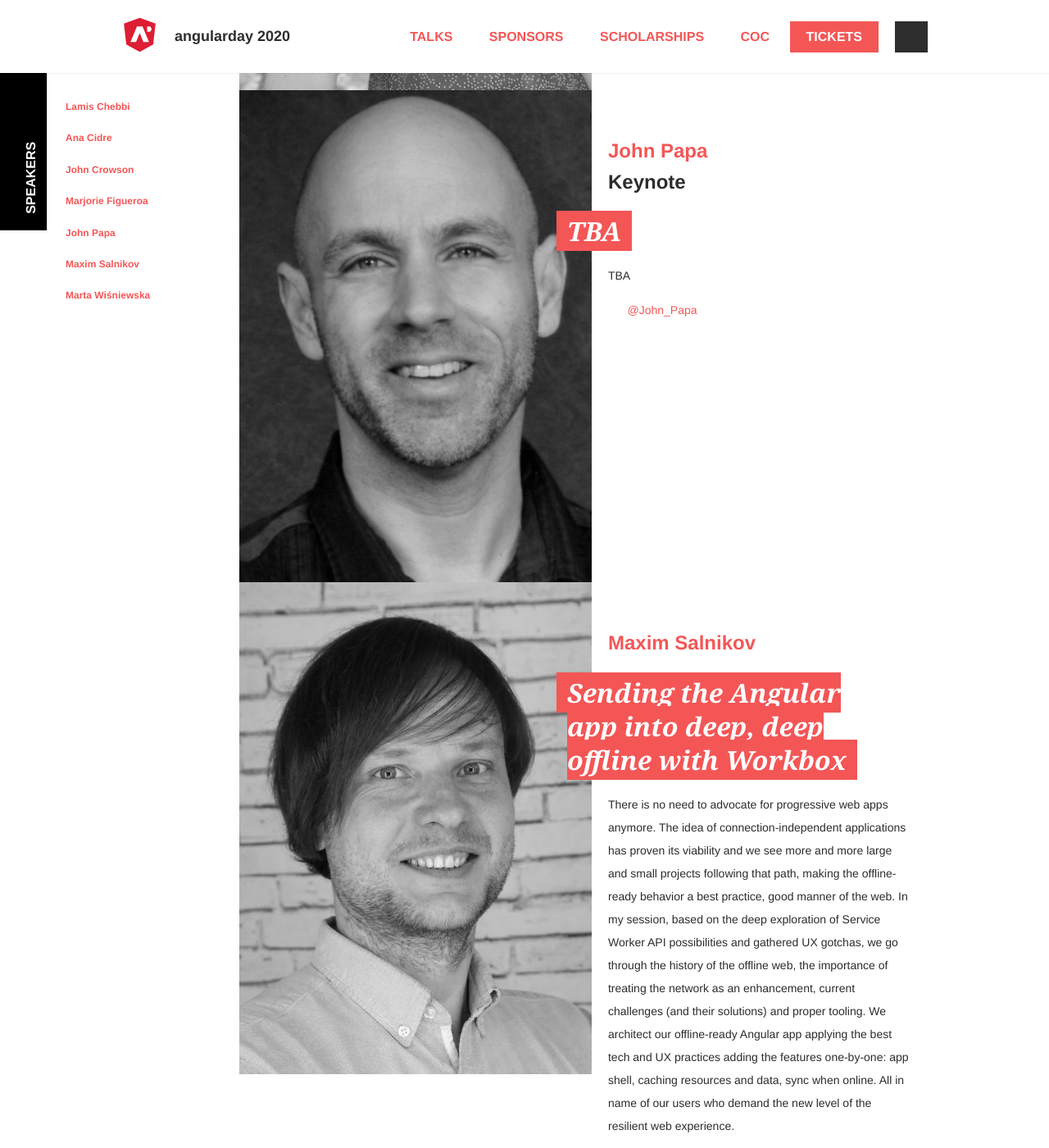
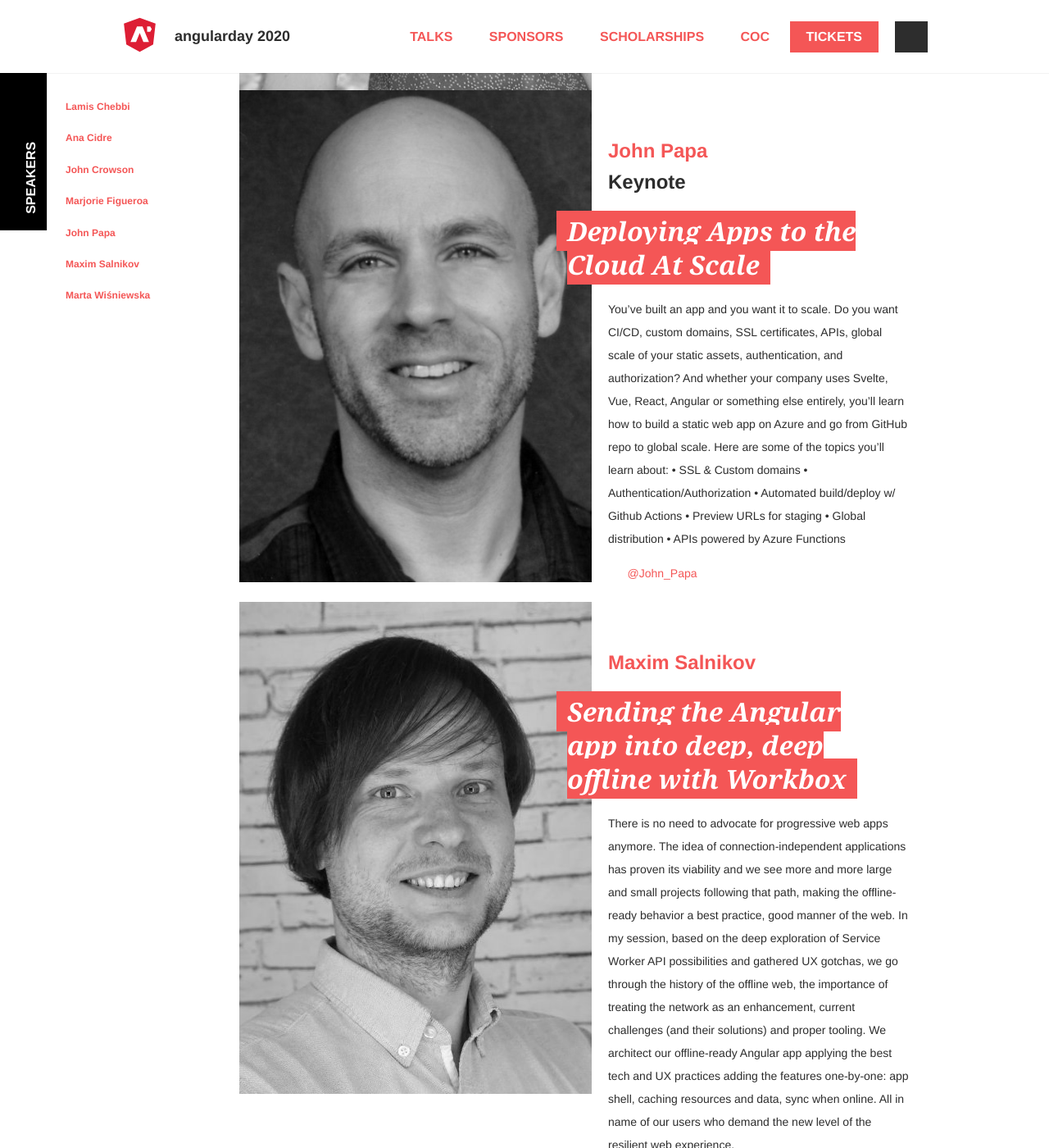
Before and after one commit to giuliatosato/2020.angularday.it, a Jekyll site: the page built from talks.html, in a window 1280 px wide and 1400 px high, scrolled down 2738 px. Shown: the whole window at 82% size. Built offline with Jekyll 4.4.1, drawn with Linux system fonts in a browser that asks for light colours; some web fonts are replaced; comment, search, counter and statistics services are not loaded; some of the changed text lies outside the part shown.

```diff
--- a/_data/talks.yml
+++ b/_data/talks.yml
@@ -50,9 +50,16 @@
   speaker_id: john-papa
   image:
   keynote: true
-  title: "TBA"
+  title: "Deploying Apps to the Cloud At Scale"
   extract: >
-    TBA
+    You’ve built an app and you want it to scale. Do you want CI/CD, custom domains, SSL certificates, APIs, global scale of your static assets, authentication, and authorization? And whether your company uses Svelte, Vue, React, Angular or something else entirely, you’ll learn how to build a static web app on Azure and go from GitHub repo to global scale.
+    Here are some of the topics you’ll learn about:
+    • SSL & Custom domains
+    • Authentication/Authorization
+    • Automated build/deploy w/ Github Actions
+    • Preview URLs for staging
+    • Global distribution
+    • APIs powered by Azure Functions
 
 -
   speaker_id: maxim-salnikov
@@ -63,15 +70,6 @@
     There is no need to advocate for progressive web apps anymore.
     The idea of connection-independent applications has proven its viability and we see more and more large and small projects following that path, making the offline-ready behavior a best practice, good manner of the web. In my session, based on the deep exploration of Service Worker API possibilities and gathered UX gotchas, we go through the history of the offline web, the importance of treating the network as an enhancement, current challenges (and their solutions) and proper tooling. We architect our offline-ready Angular app applying the best tech and UX practices adding the features one-by-one: app shell, caching resources and data, sync when online.
     All in name of our users who demand the new level of the resilient web experience.
--
-  speaker_id: natalia-venditto
-  image:
-  keynote: false
-  title: "Boost your performance from the setup and up!	"
-  extract: >
-    Performance is more than optimal loading times! What are the metrics keep an eye of, in order to deliver a performant experiences for end users and make it
-    fun for developers.How do we start a performant app from the get go, or from the very architecture design and setup implementation.
-    Let's take a look at the latest trends to achieve super fast and performant sites, such as static websites and the many options we have to deploy them online.
 -
   speaker_id: marta-wisniewska
   image:
```
